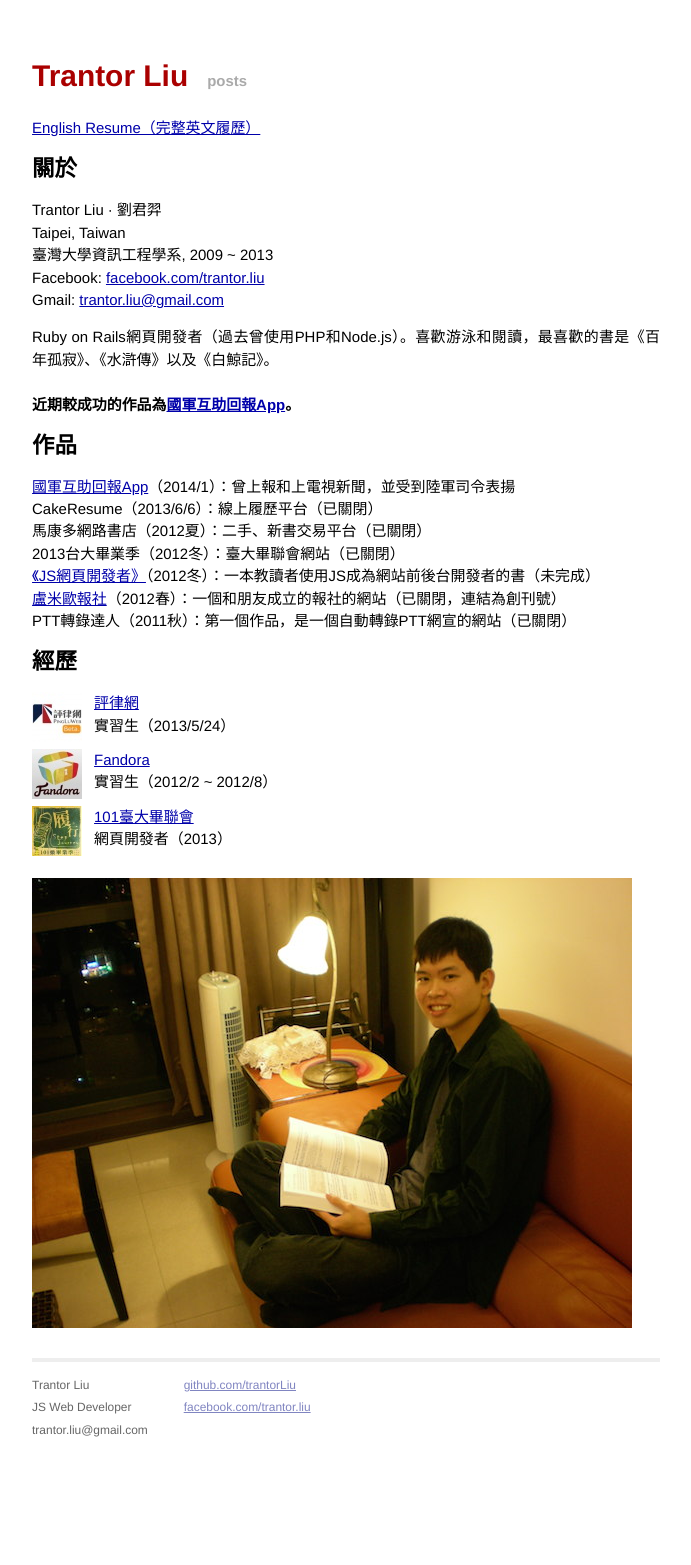
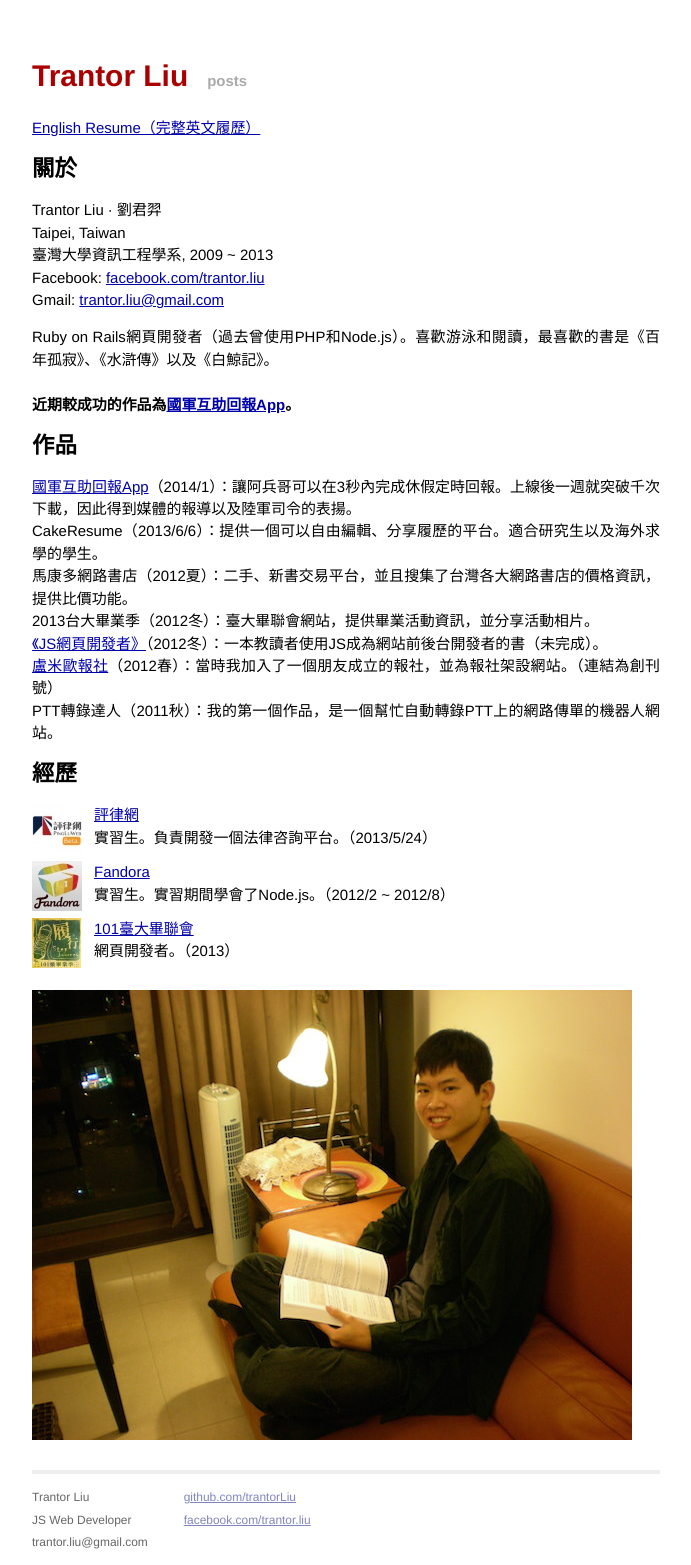
Before and after one commit to trantorLiu/trantorliu.github.io, a Jekyll site: the page built from index.html, in a window 1280 px wide. Shown: the whole page, without its empty margins (294-985 px from the left). Built offline with Jekyll 4.4.1, drawn with Linux system fonts in a browser that asks for light colours; before the commit the page ends 1453 px from its top, so only the background shows below that.

Commit message:
Update index.html

```diff
--- a/index.html
+++ b/index.html
@@ -24,28 +24,28 @@ title: Trantor Liu
 
   <h2>作品</h2>
   <p>
-    <a href="http://armyapp.tw">國軍互助回報App</a>（2014/1）：曾上報和上電視新聞，並受到陸軍司令表揚<br />
-    CakeResume（2013/6/6）：線上履歷平台（已關閉）<br />
-    馬康多網路書店（2012夏）：二手、新書交易平台（已關閉）<br />
-    2013台大畢業季（2012冬）：臺大畢聯會網站（已關閉）<br />
-    <a href="/posts/2013/04/08/book-js-web-developer.html">《JS網頁開發者》</a>（2012冬）：一本教讀者使用JS成為網站前後台開發者的書（未完成）<br />
-    <a href="/揭報.pdf">盧米歐報社</a>（2012春）：一個和朋友成立的報社的網站（已關閉，連結為創刊號）<br />
-    PTT轉錄達人（2011秋）：第一個作品，是一個自動轉錄PTT網宣的網站（已關閉）
+    <a href="http://armyapp.tw">國軍互助回報App</a>（2014/1）：讓阿兵哥可以在3秒內完成休假定時回報。上線後一週就突破千次下載，因此得到媒體的報導以及陸軍司令的表揚。<br />
+    CakeResume（2013/6/6）：提供一個可以自由編輯、分享履歷的平台。適合研究生以及海外求學的學生。<br />
+    馬康多網路書店（2012夏）：二手、新書交易平台，並且搜集了台灣各大網路書店的價格資訊，提供比價功能。<br />
+    2013台大畢業季（2012冬）：臺大畢聯會網站，提供畢業活動資訊，並分享活動相片。<br />
+    <a href="/posts/2013/04/08/book-js-web-developer.html">《JS網頁開發者》</a>（2012冬）：一本教讀者使用JS成為網站前後台開發者的書（未完成）。<br />
+    <a href="/揭報.pdf">盧米歐報社</a>（2012春）：當時我加入了一個朋友成立的報社，並為報社架設網站。（連結為創刊號）<br />
+    PTT轉錄達人（2011秋）：我的第一個作品，是一個幫忙自動轉錄PTT上的網路傳單的機器人網站。
   </p>
 
   <h2>經歷</h2>
   <p>
   <div class="job">
     <img src="/images/pingluweb.jpg" alt="PingLuWeb" />
-    <a href="http://pingluweb.com">評律網</a><br />實習生（2013/5/24）
+    <a href="http://pingluweb.com">評律網</a><br />實習生。負責開發一個法律咨詢平台。（2013/5/24）
   </div>
   <div class="job">
     <img src="/images/fandora.jpg" alt="Fandora" />
-    <a href="http://fandora.tw">Fandora</a><br />實習生（2012/2 ~ 2012/8）
+    <a href="http://fandora.tw">Fandora</a><br />實習生。實習期間學會了Node.js。（2012/2 ~ 2012/8）
   </div>
   <div class="job">
     <img src="/images/101ntugraduation.jpg" alt="101NTUGraduation" />
-    <a href="http://ntu2013.tw/">101臺大畢聯會</a><br />網頁開發者（2013）
+    <a href="http://ntu2013.tw/">101臺大畢聯會</a><br />網頁開發者。（2013）
   </div>
   </p>
 
```
